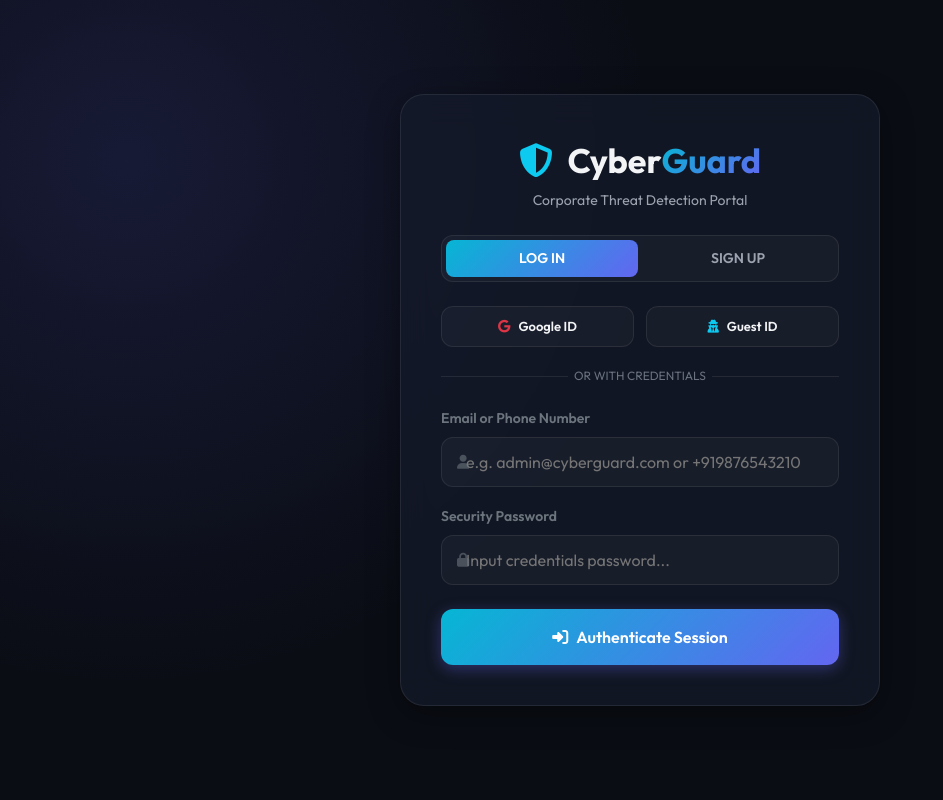
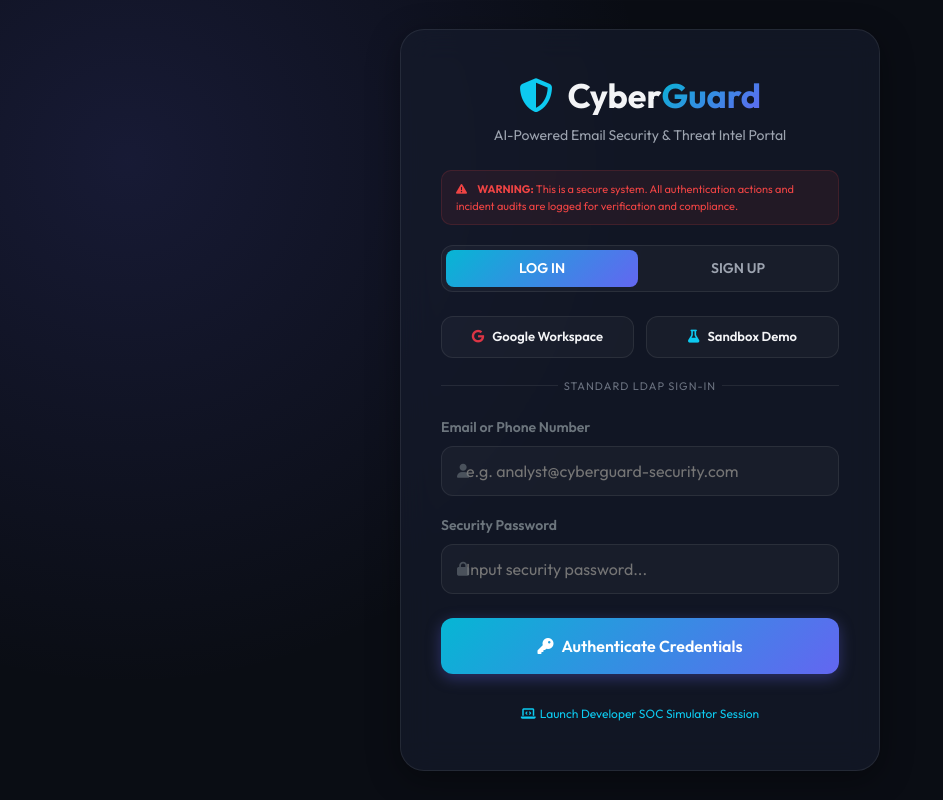
Before and after one commit to Aditya1471/Email_Detector, a Flask app: page /login in a window 1280 px wide. Shown: the whole page, without its empty margins (0-943 px from the left). Run offline with Flask 3, Linux system fonts and the light colour scheme; parts of the project's set-up code (start-up, migrations or seed data) failed here and were passed over.

Commit message:
style: refine login gateway to represent a professional security gateway portal

```diff
--- a/frontend/templates/login.html
+++ b/frontend/templates/login.html
@@ -3,7 +3,7 @@
 <head>
     <meta charset="UTF-8">
     <meta name="viewport" content="width=device-width, initial-scale=1.0">
-    <title>CyberGuard - Threat Intelligence Portal</title>
+    <title>CyberGuard - Enterprise Security Gateway</title>
 
     <!-- Bootstrap 5 CSS -->
     <link href="https://cdn.jsdelivr.net/npm/bootstrap@5.3.2/dist/css/bootstrap.min.css" rel="stylesheet">
@@ -106,8 +106,9 @@
             align-items: center;
             text-align: center;
             color: var(--text-muted);
-            font-size: 12px;
+            font-size: 11px;
             margin: 20px 0;
+            letter-spacing: 1px;
         }
 
         .divider::before, .divider::after {
@@ -118,6 +119,17 @@
 
         .divider:not(:empty)::before { margin-right: .5em; }
         .divider:not(:empty)::after { margin-left: .5em; }
+
+        .security-banner {
+            font-size: 11px;
+            background: rgba(239, 68, 68, 0.08);
+            border: 1px solid rgba(239, 68, 68, 0.15);
+            color: var(--color-phishing);
+            padding: 10px 14px;
+            border-radius: 10px;
+            margin-bottom: 20px;
+            text-align: left;
+        }
     </style>
 </head>
 <body class="login-body">
@@ -126,7 +138,13 @@
             <i class="fa-solid fa-shield-halved text-info me-2"></i>
             <span>Cyber<span class="gradient-text">Guard</span></span>
         </div>
-        <div class="login-sub">Corporate Threat Detection Portal</div>
+        <div class="login-sub">AI-Powered Email Security & Threat Intel Portal</div>
+
+        <!-- Corporate warning banner -->
+        <div class="security-banner">
+            <i class="fa-solid fa-triangle-exclamation me-2"></i>
+            <strong>WARNING:</strong> This is a secure system. All authentication actions and incident audits are logged for verification and compliance.
+        </div>
 
         <!-- Tabs -->
         <div class="auth-tabs">
@@ -136,19 +154,19 @@
 
         <div id="alert-box" class="d-none alert border-0 rounded-3 text-start small mb-3" role="alert"></div>
 
-        <!-- Social/Shortcut Auth Grid -->
+        <!-- Enterprise Identity Providers -->
         <div class="social-grid">
             <button class="social-btn" id="google-login-btn">
                 <i class="fa-brands fa-google text-danger"></i>
-                <span>Google ID</span>
+                <span>Google Workspace</span>
             </button>
             <button class="social-btn" id="guest-login-btn">
-                <i class="fa-solid fa-user-secret text-info"></i>
-                <span>Guest ID</span>
+                <i class="fa-solid fa-flask text-info"></i>
+                <span>Sandbox Demo</span>
             </button>
         </div>
 
-        <div class="divider">OR WITH CREDENTIALS</div>
+        <div class="divider">STANDARD LDAP SIGN-IN</div>
 
         <!-- LOGIN FORM PANEL -->
         <div id="login-panel">
@@ -156,7 +174,7 @@
                 <div class="mb-3">
                     <label class="form-label text-secondary small fw-semibold">Email or Phone Number</label>
                     <div class="position-relative">
-                        <input type="text" class="form-input ps-4" id="login-id" placeholder="e.g. admin@cyberguard.com or +919876543210" required>
+                        <input type="text" class="form-input ps-4" id="login-id" placeholder="e.g. analyst@cyberguard-security.com" required>
                         <i class="fa-solid fa-user position-absolute start-0 top-50 translate-middle-y ms-3 text-secondary small" style="opacity:0.6;"></i>
                     </div>
                 </div>
@@ -164,13 +182,13 @@
                 <div class="mb-4">
                     <label class="form-label text-secondary small fw-semibold">Security Password</label>
                     <div class="position-relative">
-                        <input type="password" class="form-input ps-4" id="login-password" placeholder="Input credentials password..." required>
+                        <input type="password" class="form-input ps-4" id="login-password" placeholder="Input security password..." required>
                         <i class="fa-solid fa-lock position-absolute start-0 top-50 translate-middle-y ms-3 text-secondary small" style="opacity:0.6;"></i>
                     </div>
                 </div>
 
                 <button type="submit" class="btn btn-primary w-100 py-3" id="submit-login-btn">
-                    <i class="fa-solid fa-right-to-bracket me-2"></i>Authenticate Session
+                    <i class="fa-solid fa-key me-2"></i>Authenticate Credentials
                 </button>
             </form>
         </div>
@@ -181,21 +199,21 @@
                 <div class="mb-3">
                     <label class="form-label text-secondary small fw-semibold">Full Name</label>
                     <div class="position-relative">
-                        <input type="text" class="form-input ps-4" id="signup-name" placeholder="e.g. Inspector Jane Doe" required>
+                        <input type="text" class="form-input ps-4" id="signup-name" placeholder="e.g. Analyst Jane Doe" required>
                         <i class="fa-solid fa-signature position-absolute start-0 top-50 translate-middle-y ms-3 text-secondary small" style="opacity:0.6;"></i>
                     </div>
                 </div>
 
                 <div class="mb-3">
-                    <label class="form-label text-secondary small fw-semibold">Email Address (Optional if Phone provided)</label>
+                    <label class="form-label text-secondary small fw-semibold">Corporate Email Address (Optional if Phone provided)</label>
                     <div class="position-relative">
-                        <input type="email" class="form-input ps-4" id="signup-email" placeholder="e.g. jane.doe@your-org.com">
+                        <input type="email" class="form-input ps-4" id="signup-email" placeholder="e.g. analyst@cyberguard-security.com">
                         <i class="fa-solid fa-envelope position-absolute start-0 top-50 translate-middle-y ms-3 text-secondary small" style="opacity:0.6;"></i>
                     </div>
                 </div>
 
                 <div class="mb-3">
-                    <label class="form-label text-secondary small fw-semibold">Phone Number (Optional if Email provided)</label>
+                    <label class="form-label text-secondary small fw-semibold">Mobile Phone Number (Optional if Email provided)</label>
                     <div class="position-relative">
                         <input type="text" class="form-input ps-4" id="signup-phone" placeholder="e.g. +919999988888">
                         <i class="fa-solid fa-phone position-absolute start-0 top-50 translate-middle-y ms-3 text-secondary small" style="opacity:0.6;"></i>
@@ -203,17 +221,24 @@
                 </div>
 
                 <div class="mb-4">
-                    <label class="form-label text-secondary small fw-semibold">Account Password (Min 6 chars)</label>
+                    <label class="form-label text-secondary small fw-semibold">Security Password (Min 6 chars)</label>
                     <div class="position-relative">
-                        <input type="password" class="form-input ps-4" id="signup-password" placeholder="Create a secure password..." required minlength="6">
+                        <input type="password" class="form-input ps-4" id="signup-password" placeholder="Create a strong account password..." required minlength="6">
                         <i class="fa-solid fa-lock position-absolute start-0 top-50 translate-middle-y ms-3 text-secondary small" style="opacity:0.6;"></i>
                     </div>
                 </div>
 
                 <button type="submit" class="btn btn-primary w-100 py-3" id="submit-signup-btn">
-                    <i class="fa-solid fa-user-plus me-2"></i>Create New Account
+                    <i class="fa-solid fa-user-plus me-2"></i>Register Security Account
                 </button>
             </form>
+        </div>
+
+        <!-- local developer simulator action -->
+        <div class="text-center mt-4">
+            <button class="btn btn-link text-info text-decoration-none small" id="simulator-login-btn" style="font-size: 12px;">
+                <i class="fa-solid fa-laptop-code me-1"></i>Launch Developer SOC Simulator Session
+            </button>
         </div>
     </div>
 
@@ -259,7 +284,7 @@
                         if (data.status === 'success' && data.auth_url) {
                             window.location.href = data.auth_url;
                         } else if (data.status === 'warning') {
-                            showAlert("Redirecting to Mock dev bypass authentication...", true);
+                            showAlert("OAuth keys unconfigured. Launching Local Security Simulator...", true);
                             setTimeout(() => { triggerMockLogin(); }, 1500);
                         } else {
                             showAlert(data.message || 'Google Auth failed.');
@@ -281,6 +306,8 @@
                     });
             }
 
+            document.getElementById('simulator-login-btn').addEventListener('click', triggerMockLogin);
+
             // 2. Guest Login triggers
             document.getElementById('guest-login-btn').addEventListener('click', () => {
                 fetch('/api/auth/guest-login', { method: 'POST' })
@@ -289,7 +316,7 @@
                         if (data.status === 'success') {
                             window.location.href = '/dashboard';
                         } else {
-                            showAlert(data.message || 'Guest session startup failed.');
+                            showAlert(data.message || 'Sandbox session startup failed.');
                         }
                     })
                     .catch(() => showAlert('Auth server unreachable.'));
@@ -361,7 +388,6 @@
                     if (data.status === 'success') {
                         showAlert('Account created successfully! Switching to Login tab...', true);
                         document.getElementById('signup-form').reset();
-                        // Populate login ID with email or phone
                         document.getElementById('login-id').value = email ? email : phone;
                         setTimeout(() => {
                             tabLogin.click();
```
